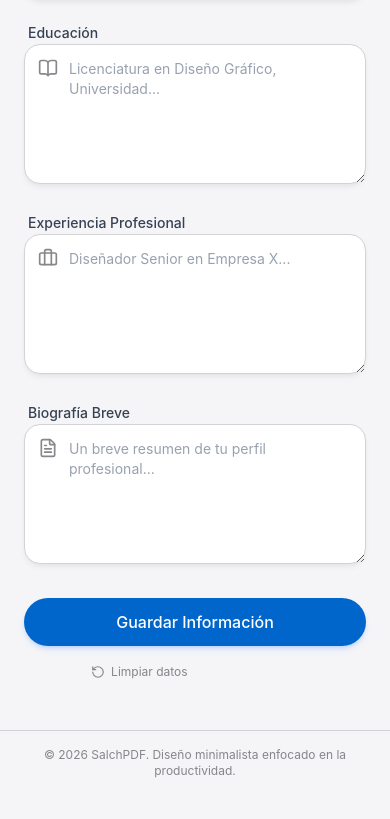
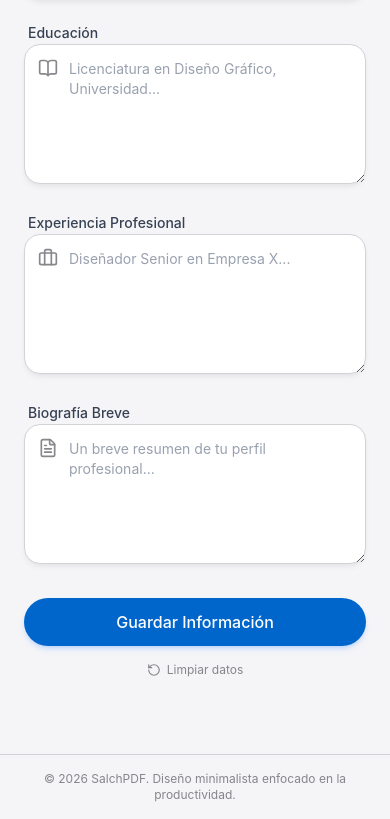
Before and after one commit to AbrahamHamedFloresCabanillas/SalchPDF, a React (Vite) app: page / in a window 390 px wide. Shown: the part 515-1334 px from the top of the page. Before the commit the page ends 1310 px from the top, so only its background shows below. Built offline with nearby package versions, Linux system fonts and the light colour scheme.

Commit message:
Fix: Alineacion central perfecta del boton limpiar datos en movil

```diff
--- a/src/paginas/FormularioCaptura.jsx
+++ b/src/paginas/FormularioCaptura.jsx
@@ -212,7 +212,7 @@ const FormularioCaptura = () => {
 
         {/* Botón Guardar y Limpiar */}
         <div className="pt-2 md:pt-3 flex flex-col md:flex-row items-center justify-between gap-4">
-          <div className="flex items-center justify-center md:justify-start gap-4 order-2 md:order-1">
+          <div className="w-full flex flex-col md:flex-row items-center justify-center md:justify-start gap-2 md:gap-4 order-2 md:order-1">
             <button
               type="button"
               onClick={manejarLimpiar}
@@ -221,7 +221,7 @@ const FormularioCaptura = () => {
               <RotateCcw className="w-3.5 h-3.5 md:w-4 md:h-4" />
               <span>Limpiar datos</span>
             </button>
-            <span className={`flex items-center justify-center md:justify-start gap-1.5 text-green-500 font-medium transition-opacity duration-300 ${guardado ? 'opacity-100' : 'opacity-0'}`}>
+            <span className={`flex items-center justify-center gap-1.5 text-green-500 font-medium transition-all duration-300 ${guardado ? 'opacity-100 translate-y-0' : 'opacity-0 -translate-y-1 md:translate-y-0'}`}>
               <CheckCircle2 className="w-4 h-4 md:w-5 md:h-5" />
               <span className="text-sm md:text-base">Guardados</span>
             </span>
```
